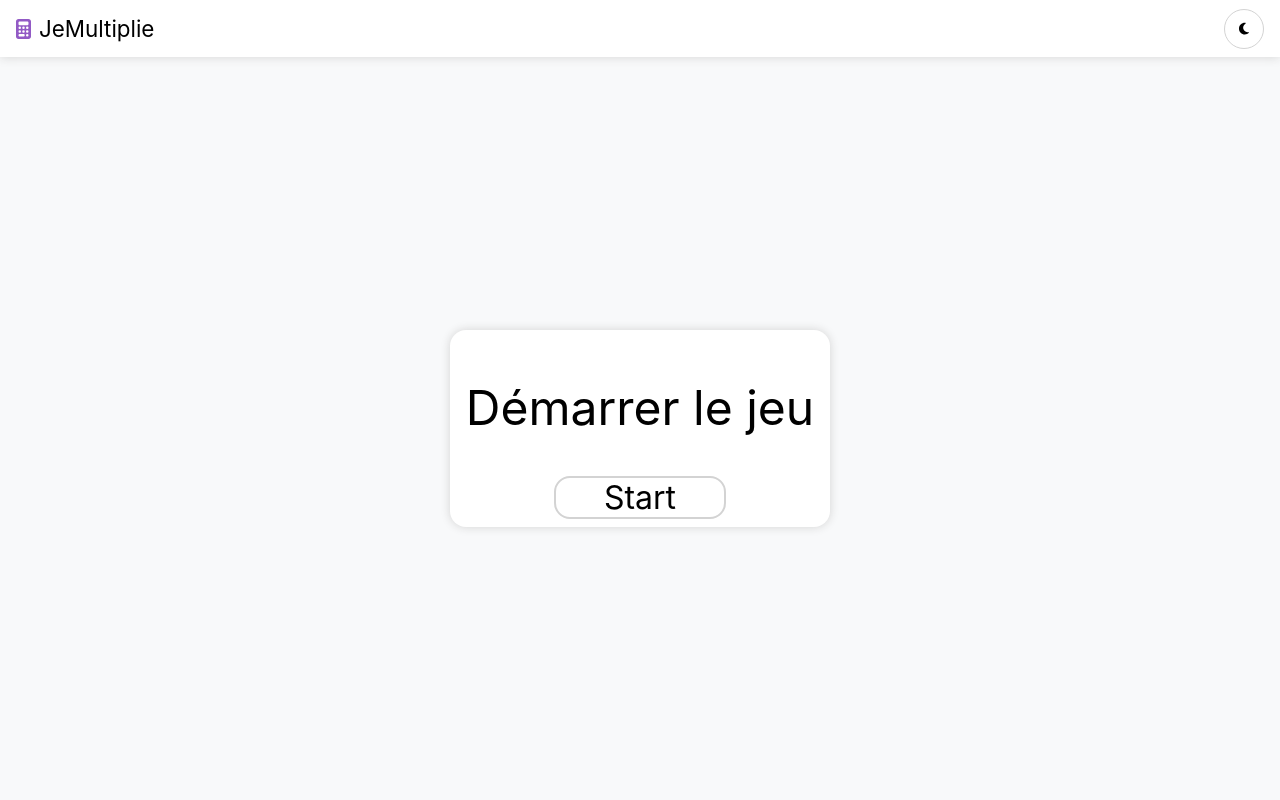
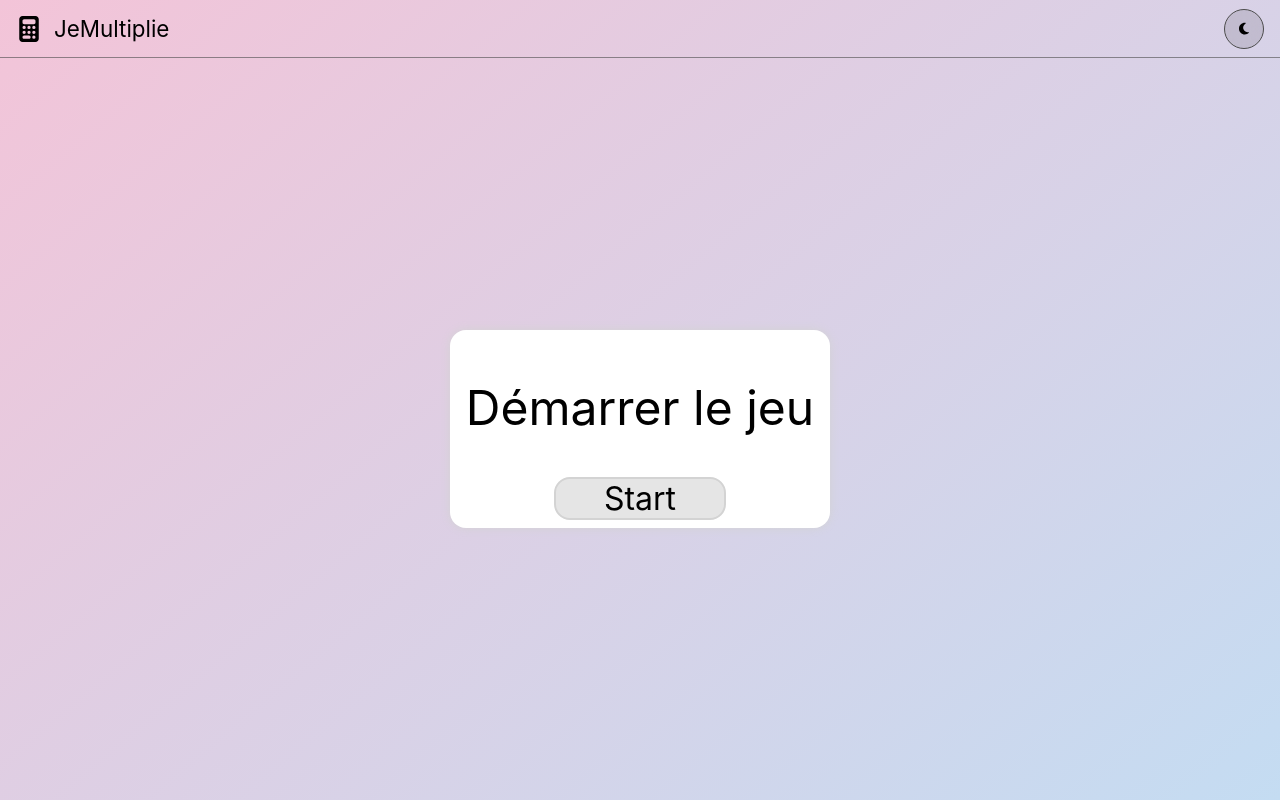
Before and after one commit to mael-sil/JeMultiplie, a Vue app: page /#/ in a window 1280 px wide. Built offline with nearby package versions, Linux system fonts and the light colour scheme; the HTML template or start-up script is replaced by a standard one; what vue3-apexcharts would draw is missing.

Commit message:
Start of style update: update background and header

```diff
--- a/src/assets/main.css
+++ b/src/assets/main.css
@@ -2,21 +2,17 @@
   font-family: 'Inter', 'Poppins', 'Roboto', sans-serif;
 }
 
-header,
 main div {
   background-color: white;
 }
 
 .dark,
-.dark button,
 .dark input,
-.dark header,
 .dark main div {
   background-color: black;
   color: white;
 }
 
-.dark header,
 .dark main > div {
   box-shadow: 0px 0px 10px darkgrey;
 }
@@ -29,15 +25,23 @@ body,
   min-height: 100vh;
 }
 
+.dark #app {
+  background: #1a1a2e;
+  background: linear-gradient(
+    140deg,
+    rgba(26, 26, 46, 1) 0%,
+    rgba(45, 27, 105, 1) 50%,
+    rgba(139, 32, 132, 1) 100%
+  );
+}
+
 #app {
-  background-color: #f8f9fa;
+  background: #f3c4d8;
+  background: linear-gradient(140deg, rgba(243, 196, 216, 1) 0%, rgba(196, 220, 242, 1) 100%);
+
   display: flex;
   flex-direction: column;
   align-items: center;
-}
-
-.dark #app {
-  background-color: rgb(14, 13, 13);
 }
 
 h2 {
@@ -53,6 +57,7 @@ h1 {
 
   text-align: center;
   vertical-align: middle;
+  padding: 0rem 0.25rem;
 }
 
 h3 {
@@ -77,7 +82,16 @@ main > div {
 }
 
 button {
-  background: white;
+  background: rgb(0, 0, 0, 0.1);
+  backdrop-filter: blur(10px);
+  border: 0.05rem solid rgb(75, 75, 75);
+}
+
+.dark button {
+  color: white;
+  background: rgb(255, 255, 255, 0.1);
+  backdrop-filter: blur(10px);
+  border: 0.05rem solid lightgray;
 }
 
 main button {
@@ -116,10 +130,15 @@ header {
   gap: 0.5rem;
 
   padding: 0rem 1rem;
+  align-self: stretch;
 
-  box-shadow: 0px 0px 10px lightgrey;
-  align-self: stretch;
+  border-bottom: 0.05rem solid rgb(75, 75, 75, 0.6);
 }
+
+.dark header {
+  border-bottom: 0.05rem solid rgb(211, 211, 211, 0.6);
+}
+
 input {
   background-color: white;
 }
--- a/src/components/headerTemplate.vue
+++ b/src/components/headerTemplate.vue
@@ -26,8 +26,8 @@ function listenDark() {
 
 <template>
 
-  <div id="logo">
-    <font-awesome-icon :icon="['fas', 'calculator']" size="lg" />
+  <div id="logo-wrapper">
+    <font-awesome-icon :icon="['fas', 'calculator']" size="lg" id="logo" />
   </div>
 
   <h1>JeMultiplie</h1>
@@ -43,10 +43,14 @@ function listenDark() {
 </template>
 
 <style scoped>
-#logo {
+#logo-wrapper {
   display: flex;
   justify-content: center;
-  color: rgb(146, 90, 197);
+}
+
+#logo {
+  width: 26px;
+  height: 26px;
 }
 
 
@@ -58,6 +62,5 @@ button {
   height: 2.5rem;
 
   border-radius: 50%;
-  border: 0.05rem solid lightgrey;
 }
 </style>
```
